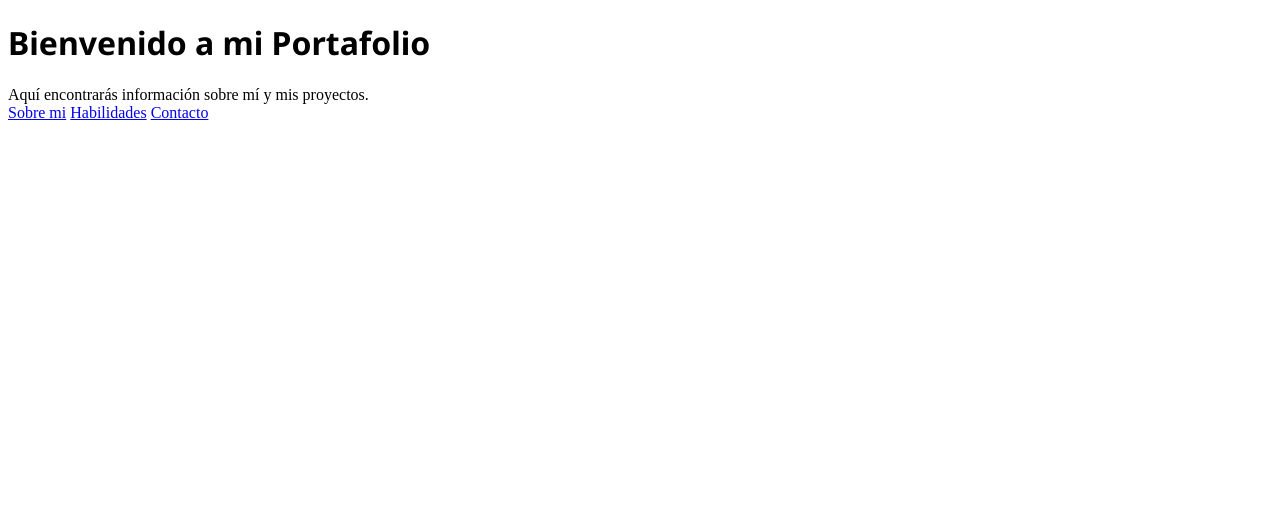
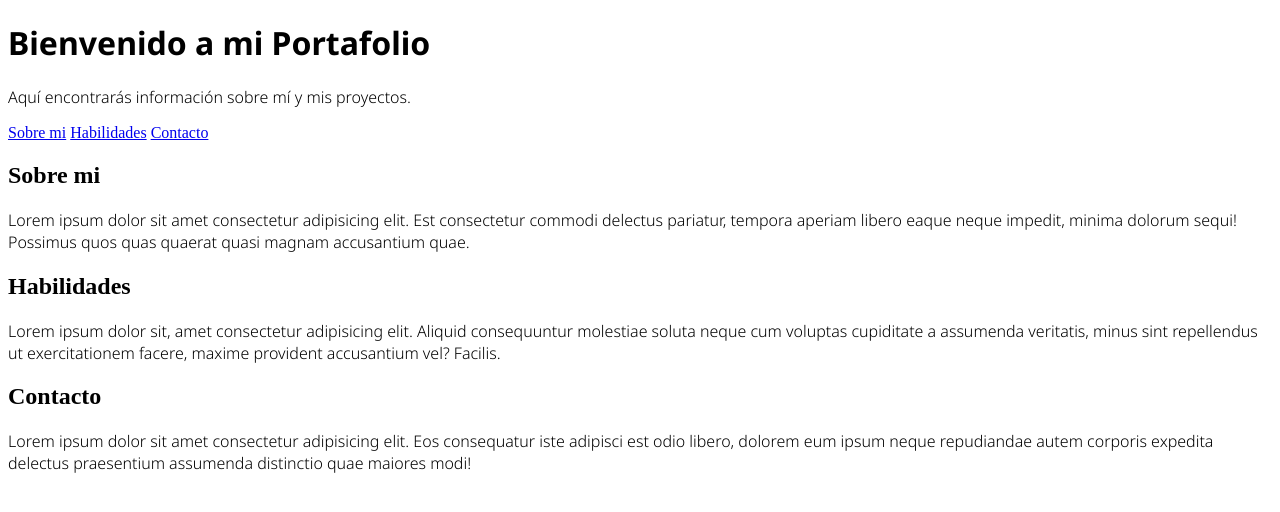
Before and after one commit to 2D-r/Portfolio, a plain HTML site: page index.html in a window 1280 px wide. Drawn offline with Linux system fonts and the light colour scheme.

Commit message:
detais added

```diff
--- a/index.html
+++ b/index.html
@@ -15,7 +15,7 @@
   <script src="script.js"></script>
     <header>
       <h1>Bienvenido a mi Portafolio</h1>
-      <p1>Aquí encontrarás información sobre mí y mis proyectos.</p1>
+      <p>Aquí encontrarás información sobre mí y mis proyectos.</p>
       <nav>
         <a href="#">Sobre mi</a>
         <a href="#">Habilidades</a>
@@ -24,14 +24,19 @@
     </header>
 
     <section class="sobre_mi">
-
+      <h2>Sobre mi</h2>
+      <p>Lorem ipsum dolor sit amet consectetur adipisicing elit. Est consectetur commodi delectus pariatur, tempora aperiam libero eaque neque impedit, minima dolorum sequi! Possimus quos quas quaerat quasi magnam accusantium quae.</p>
     </section>
 
     <section class="Habilidades">
+      <h2>Habilidades</h2>
+      <p>Lorem ipsum dolor sit, amet consectetur adipisicing elit. Aliquid consequuntur molestiae soluta neque cum voluptas cupiditate a assumenda veritatis, minus sint repellendus ut exercitationem facere, maxime provident accusantium vel? Facilis.</p>
 
     </section>
 
     <section class="Contacto">
+      <h2>Contacto</h2>
+      <p>Lorem ipsum dolor sit amet consectetur adipisicing elit. Eos consequatur iste adipisci est odio libero, dolorem eum ipsum neque repudiandae autem corporis expedita delectus praesentium assumenda distinctio quae maiores modi!</p>
 
     </section>
 </body>
```
